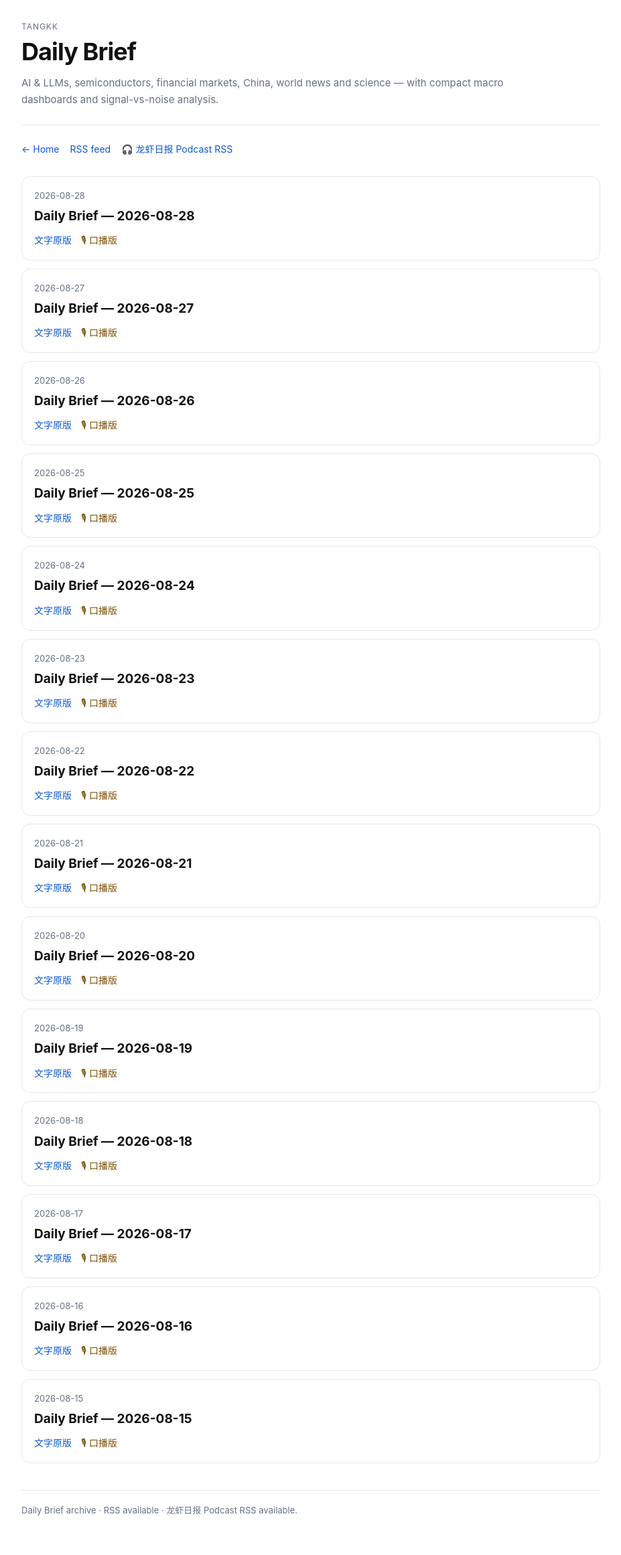
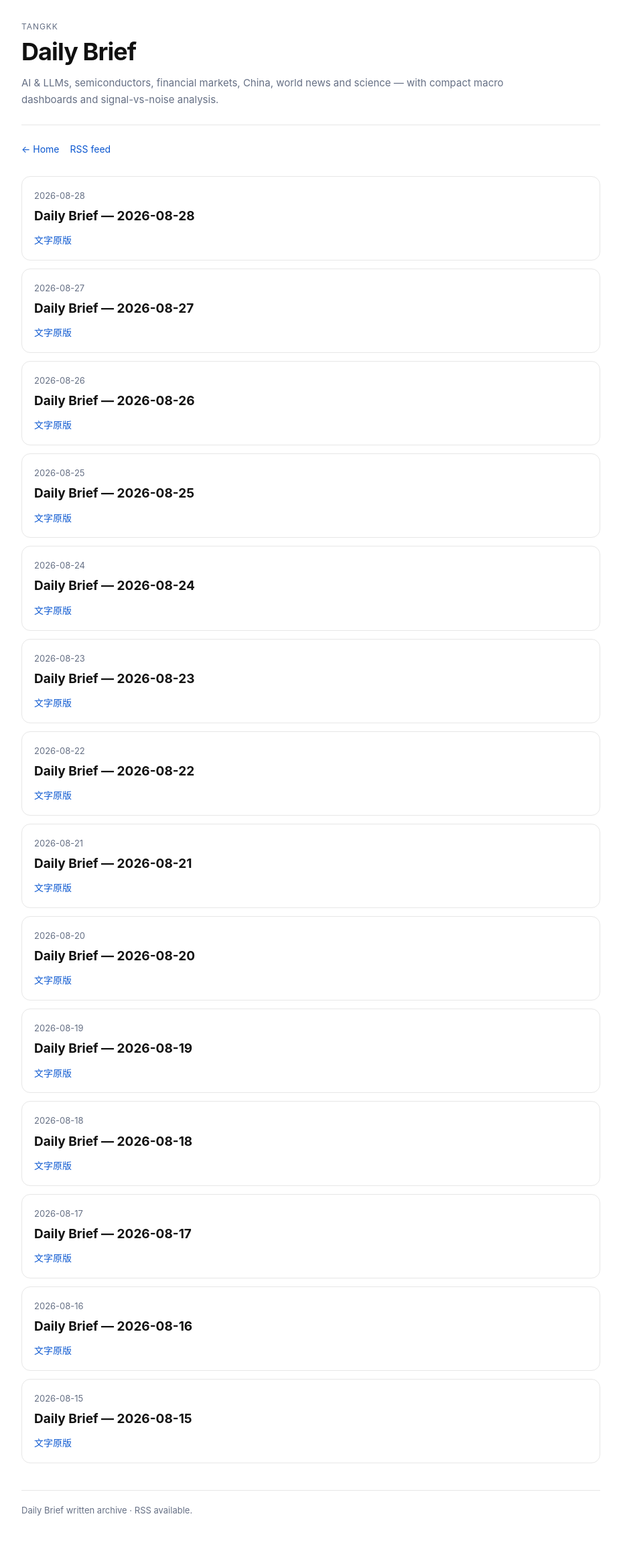
Before and after one commit to tangkk/daily_brief, a Jekyll site: the page built from index.html, in a window 1280 px wide. Shown: the whole page at 67% size, without its empty margins (176-1103 px from the left). Built offline with Jekyll 4.4.1, drawn with Linux system fonts in a browser that asks for light colours.

Commit message:
Keep Daily Brief site written-only

```diff
--- a/index.html
+++ b/index.html
@@ -8,24 +8,23 @@ layout: null
   <meta name="viewport" content="width=device-width, initial-scale=1">
   <meta name="description" content="{{ site.description }}">
   <link rel="alternate" type="application/rss+xml" title="Daily Brief RSS" href="{{ '/feed.xml' | relative_url }}">
-  <link rel="alternate" type="application/rss+xml" title="龙虾日报 Podcast RSS" href="{{ '/podcast.xml' | relative_url }}">
   <title>Daily Brief</title>
   <style>
-    :root{--fg:#111;--muted:#667085;--line:#e7e7e7;--line2:#d6d6d6;--link:#0b57d0;--soft:#fafafa}*{box-sizing:border-box}body{margin:0;color:var(--fg);background:#fff;font-family:-apple-system,BlinkMacSystemFont,"Segoe UI",Roboto,"Helvetica Neue",Arial,"PingFang SC","Microsoft YaHei",sans-serif;font-size:16px;line-height:1.7}a{color:var(--link);text-decoration:none}a:hover{text-decoration:underline}.page{max-width:900px;margin:0 auto;padding:30px 18px 56px}.hero{padding-bottom:24px;border-bottom:1px solid var(--line);margin-bottom:24px}.eyebrow{margin:0 0 7px;color:var(--muted);font-size:12px;letter-spacing:.08em;text-transform:uppercase}h1{margin:0;font-size:36px;line-height:1.15;letter-spacing:-.025em}.subtitle{margin:12px 0 0;max-width:720px;color:var(--muted);font-size:15px}.nav{display:flex;gap:16px;flex-wrap:wrap;font-size:14px;margin-bottom:28px}.posts{list-style:none;margin:0;padding:0;display:grid;gap:12px}.post{padding:17px 18px;border:1px solid var(--line);border-radius:13px;background:#fff}.post-date{display:block;color:var(--muted);font-size:13px;margin-bottom:4px}.post-title{display:block;font-weight:650;font-size:19px}.post-links{display:flex;gap:14px;margin-top:8px;font-size:14px}.spoken{color:#7a4b00}.empty{color:var(--muted);padding:18px 0}.footer{margin-top:40px;padding-top:18px;border-top:1px solid var(--line);color:var(--muted);font-size:13px}@media(max-width:640px){.page{padding:20px 14px 40px}h1{font-size:30px}}
+    :root{--fg:#111;--muted:#667085;--line:#e7e7e7;--link:#0b57d0}*{box-sizing:border-box}body{margin:0;color:var(--fg);background:#fff;font-family:-apple-system,BlinkMacSystemFont,"Segoe UI",Roboto,"Helvetica Neue",Arial,"PingFang SC","Microsoft YaHei",sans-serif;font-size:16px;line-height:1.7}a{color:var(--link);text-decoration:none}a:hover{text-decoration:underline}.page{max-width:900px;margin:0 auto;padding:30px 18px 56px}.hero{padding-bottom:24px;border-bottom:1px solid var(--line);margin-bottom:24px}.eyebrow{margin:0 0 7px;color:var(--muted);font-size:12px;letter-spacing:.08em;text-transform:uppercase}h1{margin:0;font-size:36px;line-height:1.15;letter-spacing:-.025em}.subtitle{margin:12px 0 0;max-width:720px;color:var(--muted);font-size:15px}.nav{display:flex;gap:16px;flex-wrap:wrap;font-size:14px;margin-bottom:28px}.posts{list-style:none;margin:0;padding:0;display:grid;gap:12px}.post{padding:17px 18px;border:1px solid var(--line);border-radius:13px;background:#fff}.post-date{display:block;color:var(--muted);font-size:13px;margin-bottom:4px}.post-title{display:block;font-weight:650;font-size:19px}.post-links{display:flex;gap:14px;margin-top:8px;font-size:14px}.empty{color:var(--muted);padding:18px 0}.footer{margin-top:40px;padding-top:18px;border-top:1px solid var(--line);color:var(--muted);font-size:13px}@media(max-width:640px){.page{padding:20px 14px 40px}h1{font-size:30px}}
   </style>
 </head>
 <body>
   <main class="page">
     <header class="hero"><p class="eyebrow">tangkk</p><h1>Daily Brief</h1><p class="subtitle">AI & LLMs, semiconductors, financial markets, China, world news and science — with compact macro dashboards and signal-vs-noise analysis.</p></header>
-    <nav class="nav"><a href="https://tangkk.github.io/">← Home</a><a href="{{ '/feed.xml' | relative_url }}">RSS feed</a><a href="{{ '/podcast.xml' | relative_url }}">🎧 龙虾日报 Podcast RSS</a></nav>
+    <nav class="nav"><a href="https://tangkk.github.io/">← Home</a><a href="{{ '/feed.xml' | relative_url }}">RSS feed</a></nav>
     <section><ul class="posts">
       {% for post in site.posts %}
-      <li class="post"><span class="post-date">{{ post.date | date: "%Y-%m-%d" }}</span><span class="post-title">{{ post.title }}</span><div class="post-links"><a href="{{ post.url | relative_url }}">文字原版</a>{% assign spoken_date = post.date | date: "%Y-%m-%d" %}{% if spoken_date >= "2026-08-15" %}<a class="spoken" href="{{ '/spoken/' | append: spoken_date | append: '/' | relative_url }}">🎙 口播版</a>{% endif %}</div></li>
+      <li class="post"><span class="post-date">{{ post.date | date: "%Y-%m-%d" }}</span><span class="post-title">{{ post.title }}</span><div class="post-links"><a href="{{ post.url | relative_url }}">文字原版</a></div></li>
       {% else %}
       <li class="empty">The first Daily Brief will appear here after the next scheduled run.</li>
       {% endfor %}
     </ul></section>
-    <footer class="footer">Daily Brief archive · RSS available · 龙虾日报 Podcast RSS available.</footer>
+    <footer class="footer">Daily Brief written archive · RSS available.</footer>
   </main>
 </body>
 </html>
```
